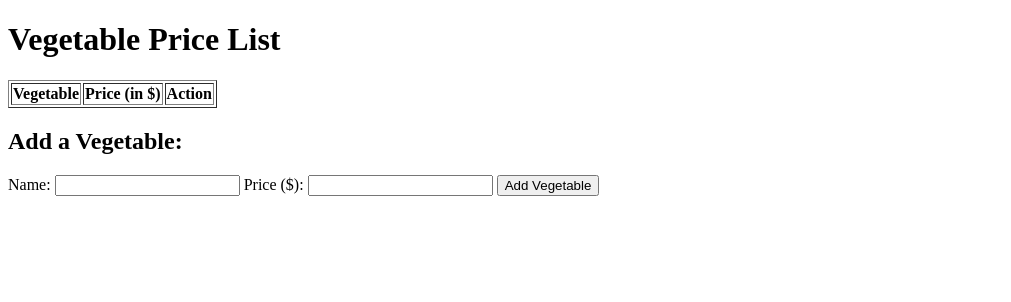
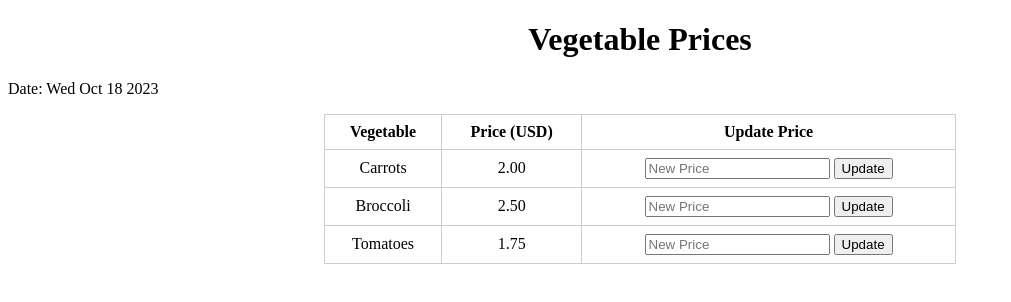
Before and after one commit to GopalPatidar54/share_me, a plain HTML site: page index.html in a window 1280 px wide. Shown: the whole page, without its empty margins (0-1011 px from the left). Drawn offline with Linux system fonts and the light colour scheme.

Commit message:
Update index.html

```diff
--- a/index.html
+++ b/index.html
@@ -1,91 +1,76 @@
 <!DOCTYPE html>
-<html lang="en">
+<html>
 <head>
-    <meta charset="UTF-8">
-    <meta name="viewport" content="width=device-width, initial-scale=1.0">
-    <title>Vegetable Price List</title>
+    <title>Vegetable Prices</title>
+    <style>
+        table {
+            width: 50%;
+            margin: 0 auto;
+            border-collapse: collapse;
+        }
+        th, td {
+            border: 1px solid #ccc;
+            padding: 8px;
+            text-align: center;
+        }
+    </style>
 </head>
 <body>
-    <h1>Vegetable Price List</h1>
-    <table border="1">
-        <thead>
-            <tr>
-                <th>Vegetable</th>
-                <th>Price (in $)</th>
-                <th>Action</th>
-            </tr>
-        </thead>
-        <tbody id="vegetable-list">
-            <!-- Dynamic rows will be inserted here -->
-        </tbody>
+    <h1 style="text-align: center;">Vegetable Prices</h1>
+    <p>Date: <span id="currentDate"></span></p>
+
+    <table>
+        <tr>
+            <th>Vegetable</th>
+            <th>Price (USD)</th>
+            <th>Update Price</th>
+        </tr>
+        <tr>
+            <td>Carrots</td>
+            <td id="carrotPrice">2.00</td>
+            <td>
+                <input type="number" id="carrotInput" placeholder="New Price">
+                <button onclick="updatePrice('carrotInput', 'carrotPrice')">Update</button>
+            </td>
+        </tr>
+        <tr>
+            <td>Broccoli</td>
+            <td id="broccoliPrice">2.50</td>
+            <td>
+                <input type="number" id="broccoliInput" placeholder="New Price">
+                <button onclick="updatePrice('broccoliInput', 'broccoliPrice')">Update</button>
+            </td>
+        </tr>
+        <tr>
+            <td>Tomatoes</td>
+            <td id="tomatoPrice">1.75</td>
+            <td>
+                <input type="number" id="tomatoInput" placeholder="New Price">
+                <button onclick="updatePrice('tomatoInput', 'tomatoPrice')">Update</button>
+            </td>
+        </tr>
     </table>
 
-    <h2>Add a Vegetable:</h2>
-    <form id="add-vegetable-form">
-        <label for="vegetable-name">Name:</label>
-        <input type="text" id="vegetable-name" required>
-        <label for="vegetable-price">Price ($):</label>
-        <input type="number" id="vegetable-price" required>
-        <button type="submit">Add Vegetable</button>
-    </form>
+    <script>
+        // Update the current date
+        const currentDate = new Date();
+        document.getElementById('currentDate').textContent = currentDate.toDateString();
 
-    <script>
-        // Check for existing data in localStorage and initialize the list
-        let vegetableData = JSON.parse(localStorage.getItem('vegetableData')) || [];
-
-        function updateTable() {
-            const tableBody = document.getElementById('vegetable-list');
-            tableBody.innerHTML = '';
-
-            for (const data of vegetableData) {
-                const row = document.createElement('tr');
-                row.innerHTML = `
-                    <td>${data.name}</td>
-                    <td>${data.price}</td>
-                    <td><button onclick="updatePrice(${data.id})">Update Price</button></td>
-                `;
-                tableBody.appendChild(row);
+        // Function to update the price and save to localStorage
+        function updatePrice(inputId, priceId) {
+            const newPrice = parseFloat(document.getElementById(inputId).value);
+            if (!isNaN(newPrice)) {
+                document.getElementById(priceId).textContent = newPrice.toFixed(2);
+                localStorage.setItem(priceId, newPrice.toFixed(2));
             }
         }
 
-        function updatePrice(vegetableId) {
-            const newPrice = parseFloat(prompt('Enter the new price for this vegetable:'));
-            if (!isNaN(newPrice)) {
-                for (const data of vegetableData) {
-                    if (data.id === vegetableId) {
-                        data.price = newPrice;
-                        localStorage.setItem('vegetableData', JSON.stringify(vegetableData));
-                        updateTable();
-                        break;
-                    }
-                }
-            }
-        }
-
-        updateTable();
-
-        const addVegetableForm = document.getElementById('add-vegetable-form');
-        addVegetableForm.addEventListener('submit', function (event) {
-            event.preventDefault();
-            const nameInput = document.getElementById('vegetable-name');
-            const priceInput = document.getElementById('vegetable-price');
-
-            const name = nameInput.value;
-            const price = parseFloat(priceInput.value);
-
-            if (name && !isNaN(price)) {
-                const newVegetable = {
-                    id: Date.now(),
-                    name,
-                    price
-                };
-
-                vegetableData.push(newVegetable);
-                localStorage.setItem('vegetableData', JSON.stringify(vegetableData));
-                updateTable();
-
-                nameInput.value = '';
-                priceInput.value = '';
+        // Initialize prices from localStorage
+        const vegetables = ['carrotPrice', 'broccoliPrice', 'tomatoPrice'];
+        vegetables.forEach(priceId => {
+            const storedPrice = localStorage.getItem(priceId);
+            if (storedPrice) {
+                document.getElementById(priceId).textContent = parseFloat(storedPrice).toFixed(2);
             }
         });
     </script>
```
